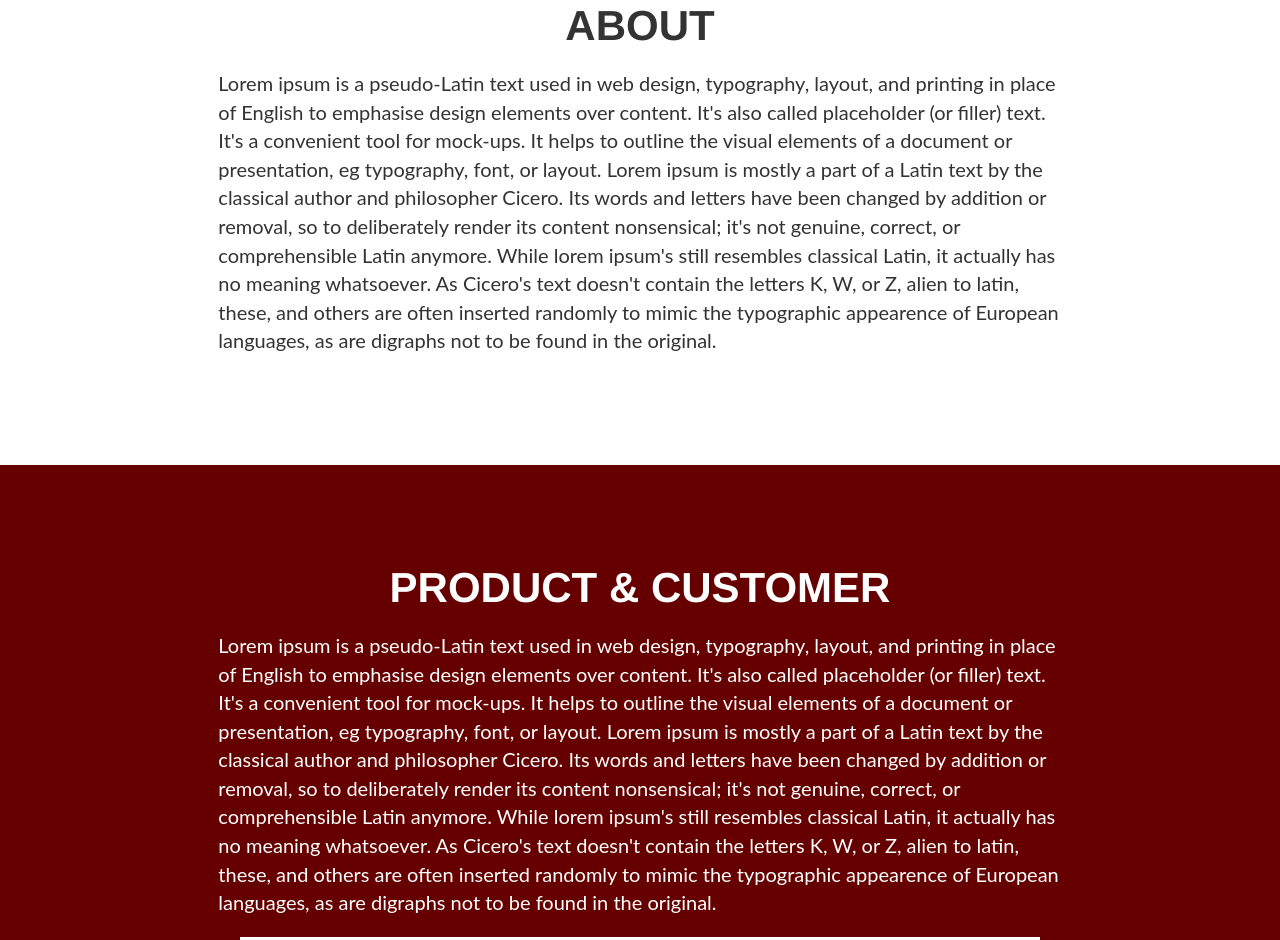
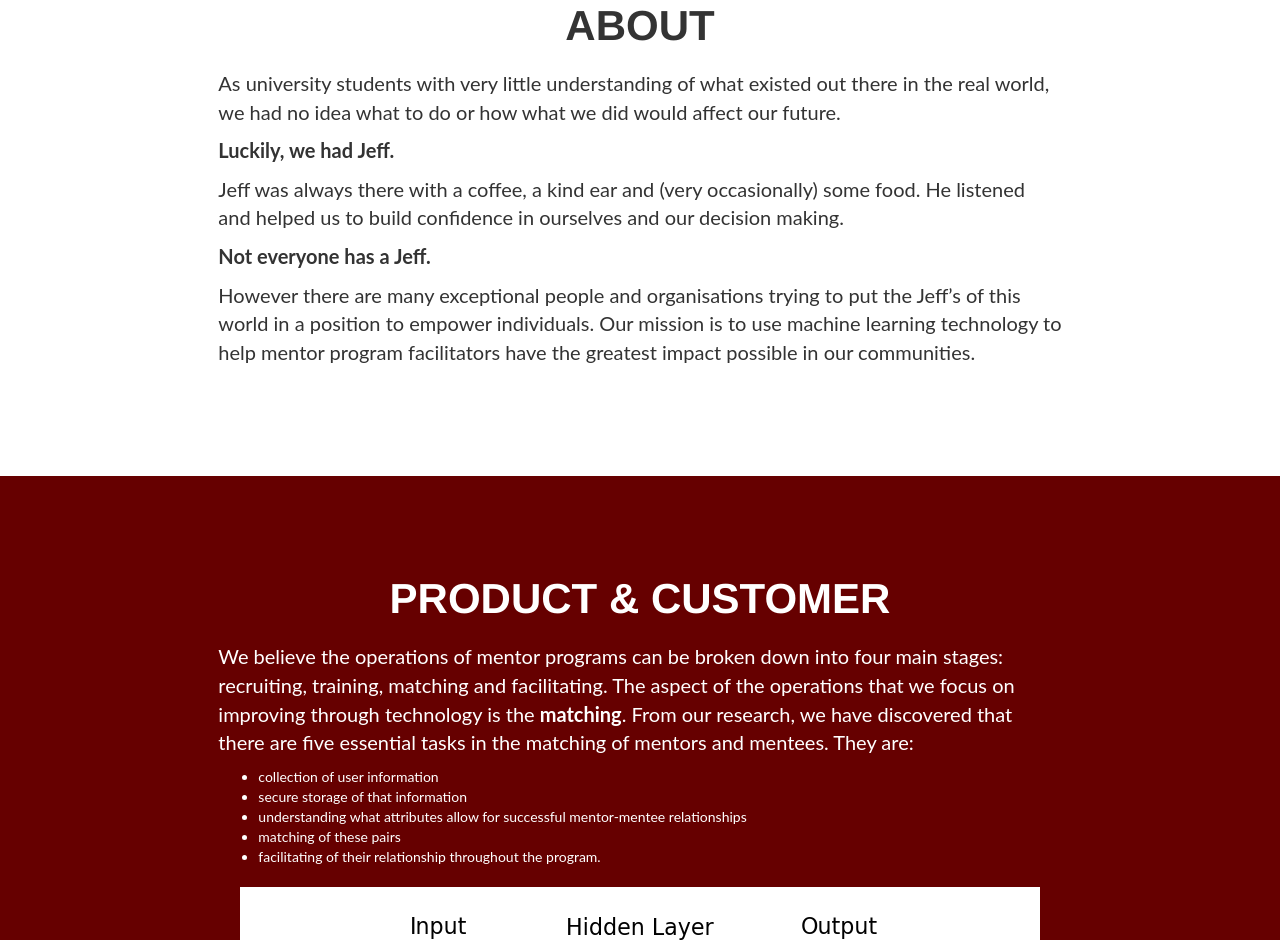
Before and after one commit to austin-par/austin-par.github.io, a website: page index.html in a window 1280 px wide. Shown: the part 1197-2137 px from the top of the page. Drawn offline with Linux system fonts and the light colour scheme; a script that the page names is missing.

Commit message:
so jack can read

```diff
--- a/index.html
+++ b/index.html
@@ -76,7 +76,19 @@
             <div class="col-lg-8 col-lg-offset-2">
                 <h3> </h3>
                 <p>
-                    Lorem ipsum is a pseudo-Latin text used in web design, typography, layout, and printing in place of English to emphasise design elements over content. It's also called placeholder (or filler) text. It's a convenient tool for mock-ups. It helps to outline the visual elements of a document or presentation, eg typography, font, or layout. Lorem ipsum is mostly a part of a Latin text by the classical author and philosopher Cicero. Its words and letters have been changed by addition or removal, so to deliberately render its content nonsensical; it's not genuine, correct, or comprehensible Latin anymore. While lorem ipsum's still resembles classical Latin, it actually has no meaning whatsoever. As Cicero's text doesn't contain the letters K, W, or Z, alien to latin, these, and others are often inserted randomly to mimic the typographic appearence of European languages, as are digraphs not to be found in the original.
+                    As university students with very little understanding of what existed out there in the real world, we had no idea what to do or how what we did would affect our future.
+                </p>
+                <p>
+                    <b>Luckily, we had Jeff.</b>
+                </p>
+                <p>
+                    Jeff was always there with a coffee, a kind ear and (very occasionally) some food. He listened and helped us to build confidence in ourselves and our decision making.
+                </p>
+                <p>
+                    <b>Not everyone has a Jeff.</b>
+                </p>
+                <p>
+                    However there are many exceptional people and organisations trying to put the Jeff’s of this world in a position to empower individuals. Our mission is to use machine learning technology to help mentor program facilitators have the greatest impact possible in our communities.
                 </p>
             </div>
         </div>
@@ -91,12 +103,20 @@
             <div class="col-lg-8 col-lg-offset-2">
                 <h3> </h3>
                 <p>
-                    Lorem ipsum is a pseudo-Latin text used in web design, typography, layout, and printing in place of English to emphasise design elements over content. It's also called placeholder (or filler) text. It's a convenient tool for mock-ups. It helps to outline the visual elements of a document or presentation, eg typography, font, or layout. Lorem ipsum is mostly a part of a Latin text by the classical author and philosopher Cicero. Its words and letters have been changed by addition or removal, so to deliberately render its content nonsensical; it's not genuine, correct, or comprehensible Latin anymore. While lorem ipsum's still resembles classical Latin, it actually has no meaning whatsoever. As Cicero's text doesn't contain the letters K, W, or Z, alien to latin, these, and others are often inserted randomly to mimic the typographic appearence of European languages, as are digraphs not to be found in the original.
+                    We believe the operations of mentor programs can be broken down into four main stages: recruiting, training, matching and facilitating. The aspect of the operations that we focus on improving through technology is the <b>matching</b>. From our research, we have discovered that there are five essential tasks in the matching of mentors and mentees. They are:
+                    <ul>
+                        <li>collection of user information</li>
+                        <li>secure storage of that information</li>
+                        <li>understanding what attributes allow for successful mentor-mentee relationships</li>
+                        <li>matching of these pairs</li>
+                        <li>facilitating of their relationship throughout the program. </li>
+                    </ul>
                 </p>
                 <h3> </h3>
                 <center><img src="img/fig1.png"></img></center>
                 <h3> </h3>
                 <p>
+                    Our ideal customer is someone who wants to impact the community.
                     Lorem ipsum is a pseudo-Latin text used in web design, typography, layout, and printing in place of English to emphasise design elements over content. It's also called placeholder (or filler) text. It's a convenient tool for mock-ups. It helps to outline the visual elements of a document or presentation, eg typography, font, or layout. Lorem ipsum is mostly a part of a Latin text by the classical author and philosopher Cicero. Its words and letters have been changed by addition or removal, so to deliberately render its content nonsensical; it's not genuine, correct, or comprehensible Latin anymore. While lorem ipsum's still resembles classical Latin, it actually has no meaning whatsoever. As Cicero's text doesn't contain the letters K, W, or Z, alien to latin, these, and others are often inserted randomly to mimic the typographic appearence of European languages, as are digraphs not to be found in the original.
                 </p>
             </div>
@@ -158,7 +178,7 @@
                             </center>
                         </p>
                     </p>
-                </div>
+                    </div>
             </div>
         </div>
     </section>
@@ -169,7 +189,7 @@
             <div class="container">
                 <div class="row">
                     <div class="col-lg-12">
-                        Copyright &copy; Par 2016
+                        Copyright &copy; Par 2017
                     </div>
                 </div>
             </div>
```
